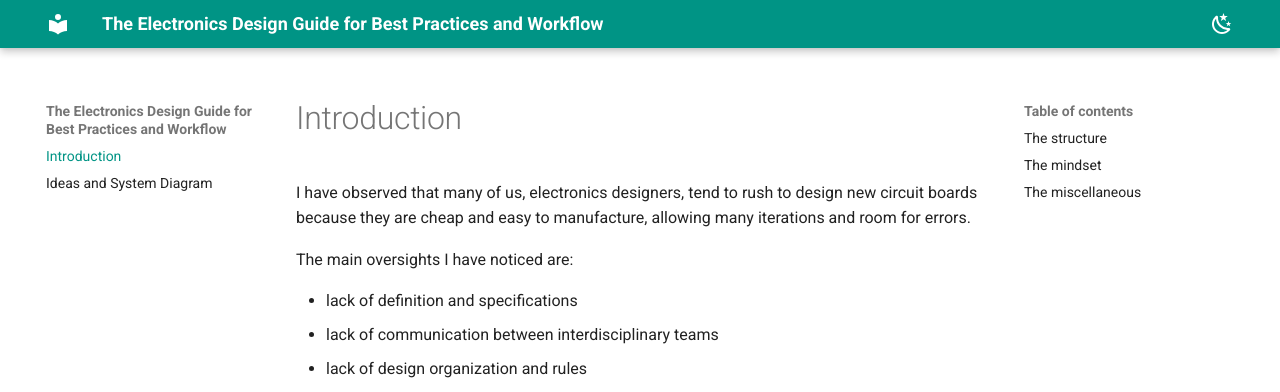
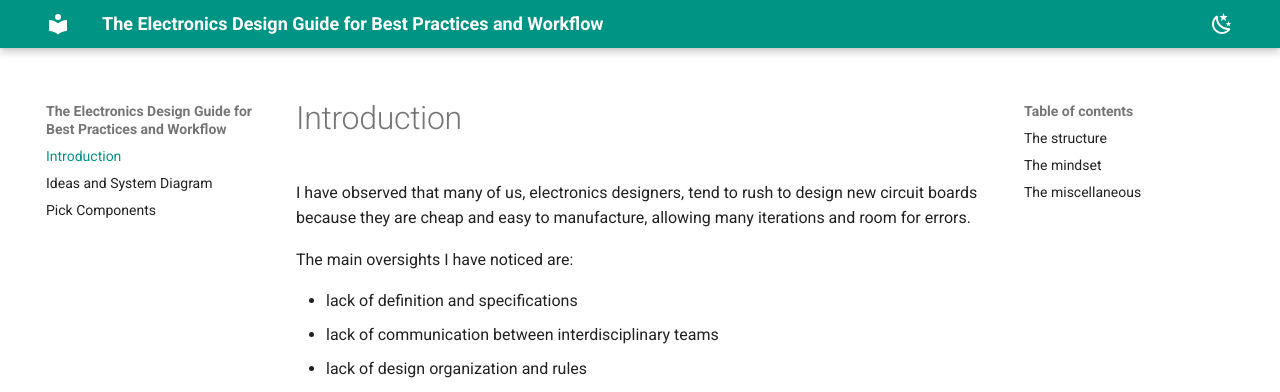
Before and after one commit to eeintech/guide, an MkDocs documentation site: the page built from docs/index.md, in a window 1280 px wide. Shown: the top 392 px of the page. Built offline with MkDocs 1.6.1 and Material for MkDocs 9.7.7, drawn with Linux system fonts in a browser that asks for light colours.

Commit message:
Update index

```diff
--- a/mkdocs.yml
+++ b/mkdocs.yml
@@ -29,3 +29,4 @@ theme:
 nav:
   - index.md
   - Ideas and System Diagram: diagram.md
+  - Pick Components: pick.md
```
